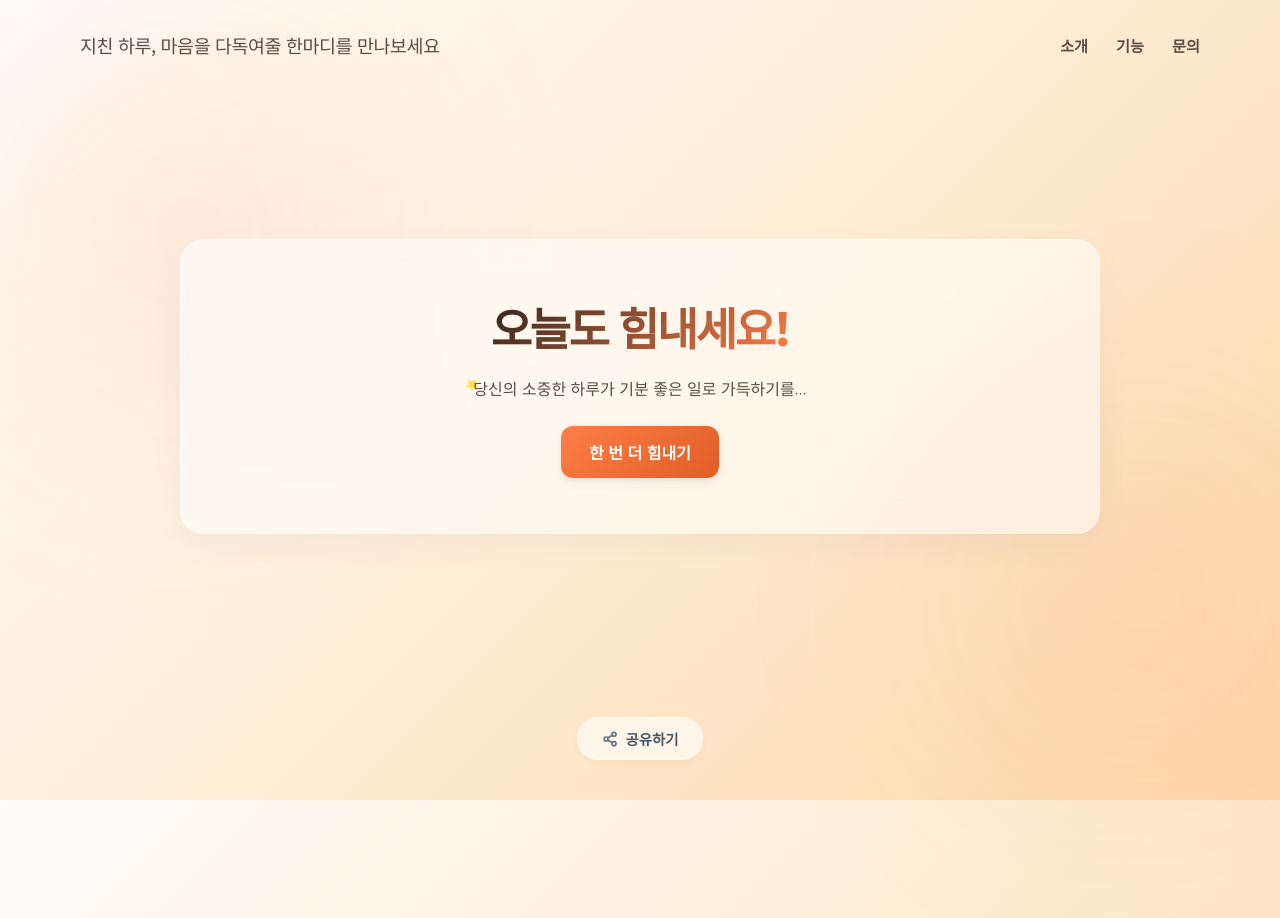
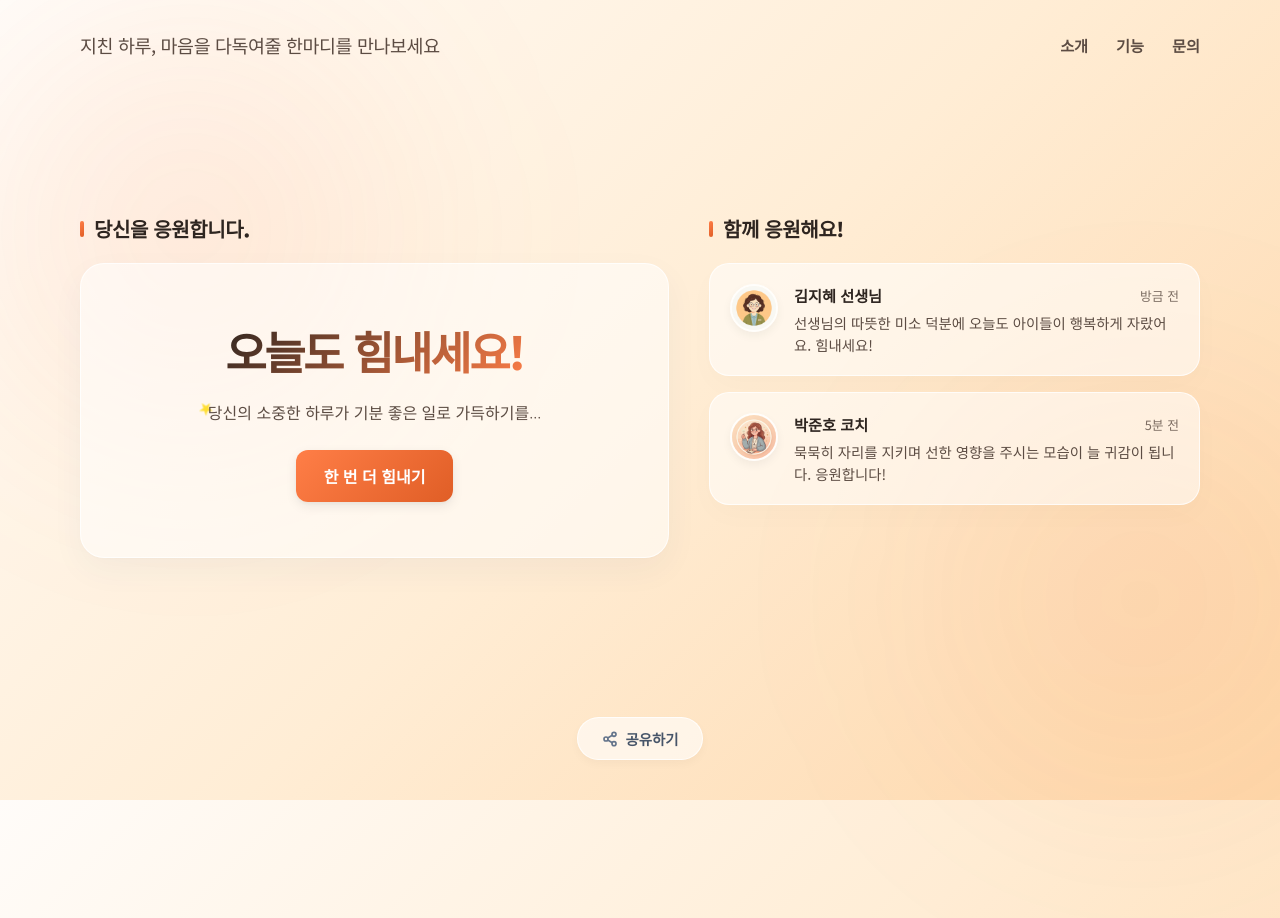
Before and after one commit to letter0033-star/my-first-idea, a plain HTML site: page index.html in a window 1280 px wide. Shown: the top 918 px of the page. Drawn offline with Linux system fonts and the light colour scheme.

Commit message:
Feature: Divide body into 당신을 응원합니다 and 함께 응원해요 sections with generated avatars and styling

```diff
--- a/index.html
+++ b/index.html
@@ -9,7 +9,7 @@
     <link rel="preconnect" href="https://fonts.googleapis.com">
     <link rel="preconnect" href="https://fonts.gstatic.com" crossorigin>
     <link href="https://fonts.googleapis.com/css2?family=Noto+Sans+KR:wght@300;400;700;900&display=swap" rel="stylesheet">
-    <link rel="stylesheet" href="style.css?v=10">
+    <link rel="stylesheet" href="style.css?v=11">
 </head>
 <body>
     <!-- Ambient Background Glows -->
@@ -27,7 +27,10 @@
     </header>
 
     <!-- Main Container -->
-    <main>
+    <main class="main-content">
+        <!-- Section 1: 당신을 응원합니다. -->
+        <section class="cheer-section">
+            <h2 class="section-title">당신을 응원합니다.</h2>
             <div class="card" id="idea-card" onclick="createRipple(event)">
                 <div class="sparkle-container">
                     <div class="sparkle sparkle-1" aria-hidden="true"></div>
@@ -37,6 +40,36 @@
                 <p id="sub-text">당신의 소중한 하루가 기분 좋은 일로 가득하기를...</p>
                 <button id="cheer-btn" class="action-btn" onclick="triggerCheer(event)">한 번 더 힘내기</button>
             </div>
+        </section>
+
+        <!-- Section 2: 함께 응원해요! -->
+        <section class="community-section">
+            <h2 class="section-title">함께 응원해요!</h2>
+            <div class="message-feed">
+                <!-- Message 1 -->
+                <div class="feed-item">
+                    <img src="avatar1.png" alt="김지혜 선생님" class="feed-avatar">
+                    <div class="feed-content">
+                        <div class="feed-header">
+                            <span class="feed-username">김지혜 선생님</span>
+                            <span class="feed-time">방금 전</span>
+                        </div>
+                        <p class="feed-message">선생님의 따뜻한 미소 덕분에 오늘도 아이들이 행복하게 자랐어요. 힘내세요!</p>
+                    </div>
+                </div>
+                <!-- Message 2 -->
+                <div class="feed-item">
+                    <img src="avatar2.png" alt="박준호 코치" class="feed-avatar">
+                    <div class="feed-content">
+                        <div class="feed-header">
+                            <span class="feed-username">박준호 코치</span>
+                            <span class="feed-time">5분 전</span>
+                        </div>
+                        <p class="feed-message">묵묵히 자리를 지키며 선한 영향을 주시는 모습이 늘 귀감이 됩니다. 응원합니다!</p>
+                    </div>
+                </div>
+            </div>
+        </section>
     </main>
 
     <!-- Footer -->
--- a/style.css
+++ b/style.css
@@ -90,12 +90,17 @@ body {
 }
 
 /* Container & Card styling */
-main {
+.main-content {
     position: relative;
     z-index: 10;
     width: 100%;
-    max-width: 960px;
-    padding: 20px;
+    max-width: 1200px;
+    margin: 0 auto;
+    display: grid;
+    grid-template-columns: 1.2fr 1fr;
+    gap: 40px;
+    padding: 20px 40px;
+    align-items: start;
 }
 
 .card {
@@ -373,6 +378,14 @@ main {
 }
 
 /* Mobile Responsiveness */
+@media (max-width: 992px) {
+    .main-content {
+        grid-template-columns: 1fr;
+        gap: 30px;
+        padding: 20px;
+    }
+}
+
 @media (max-width: 768px) {
     .app-header {
         flex-direction: column;
@@ -384,3 +397,97 @@ main {
         gap: 24px;
     }
 }
+
+/* Sections & Community Feed Styles */
+.cheer-section, .community-section {
+    width: 100%;
+    animation: fadeInScale 1s cubic-bezier(0.16, 1, 0.3, 1) forwards;
+}
+
+.section-title {
+    font-size: 1.25rem;
+    font-weight: 800;
+    color: var(--text-primary);
+    margin-bottom: 20px;
+    letter-spacing: -0.02em;
+    position: relative;
+    display: inline-block;
+    padding-left: 14px;
+    font-family: var(--font-korean);
+}
+
+.section-title::before {
+    content: '';
+    position: absolute;
+    left: 0;
+    top: 50%;
+    transform: translateY(-50%);
+    width: 4px;
+    height: 16px;
+    background: linear-gradient(135deg, #ff7e47 0%, #e05e26 100%);
+    border-radius: 2px;
+}
+
+.message-feed {
+    display: flex;
+    flex-direction: column;
+    gap: 16px;
+}
+
+.feed-item {
+    display: flex;
+    gap: 16px;
+    background: var(--card-bg);
+    border: 1px solid var(--card-border);
+    border-radius: 20px;
+    padding: 20px;
+    box-shadow: 0 10px 30px rgba(15, 23, 42, 0.02), 0 1px 3px rgba(15, 23, 42, 0.01);
+    backdrop-filter: blur(20px);
+    -webkit-backdrop-filter: blur(20px);
+    transition: all 0.3s cubic-bezier(0.16, 1, 0.3, 1);
+}
+
+.feed-item:hover {
+    transform: translateY(-2px);
+    border-color: var(--card-border-hover);
+    box-shadow: 0 15px 35px rgba(255, 126, 71, 0.05), 0 2px 5px rgba(255, 126, 71, 0.02);
+}
+
+.feed-avatar {
+    width: 48px;
+    height: 48px;
+    border-radius: 50%;
+    object-fit: cover;
+    border: 2px solid rgba(255, 255, 255, 0.8);
+    box-shadow: 0 4px 10px rgba(0, 0, 0, 0.05);
+}
+
+.feed-content {
+    flex: 1;
+}
+
+.feed-header {
+    display: flex;
+    justify-content: space-between;
+    align-items: center;
+    margin-bottom: 6px;
+}
+
+.feed-username {
+    font-weight: 700;
+    color: var(--text-primary);
+    font-size: 0.95rem;
+}
+
+.feed-time {
+    font-size: 0.8rem;
+    color: var(--text-secondary);
+    opacity: 0.8;
+}
+
+.feed-message {
+    font-size: 0.9rem;
+    line-height: 1.5;
+    color: var(--text-secondary);
+    margin: 0;
+}
```
Also changed, not shown: avatar1.png (added), avatar2.png (added). Lines whose indentation alone changed are shown as unchanged.
